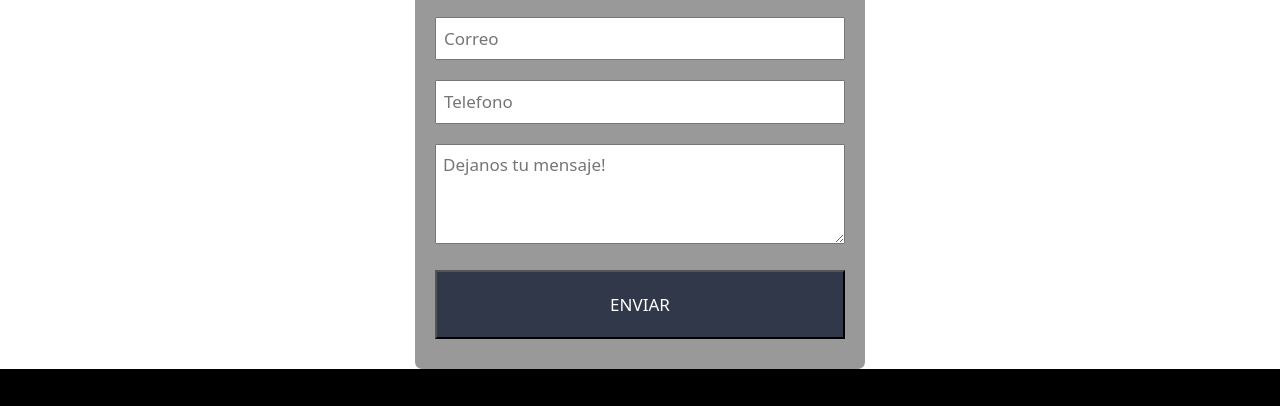
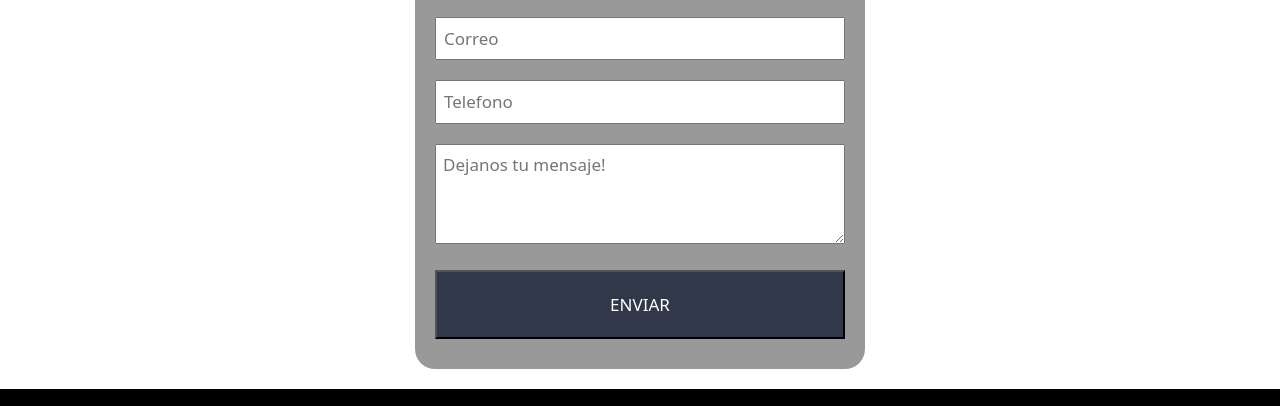
Before and after one commit to Brian-Frank/Tia-Pato, a website: page contacto.html in a window 1280 px wide. Shown: the part 259-665 px from the top of the page. Drawn offline with nearby package versions, Linux system fonts and the light colour scheme; a web font is replaced by a local one.

Commit message:
modifique un poco el formulario

```diff
--- a/scss/componentes/_formulario.scss
+++ b/scss/componentes/_formulario.scss
@@ -6,7 +6,8 @@ form{
     padding: 10px 20px;
     box-sizing: border-box;
     margin-top: 20px;
-    border-radius: 7px;
+    margin-bottom: 20px;
+    border-radius: 20px;
     h2{
         color: white;
         text-align: center;
```
Also changed, not shown: css/style.css, 1 other file.
